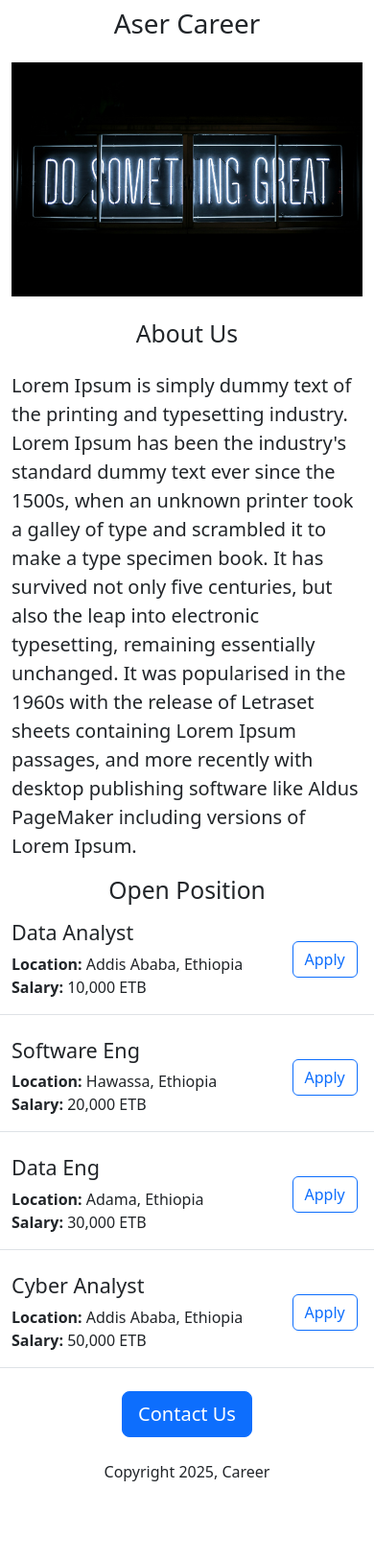
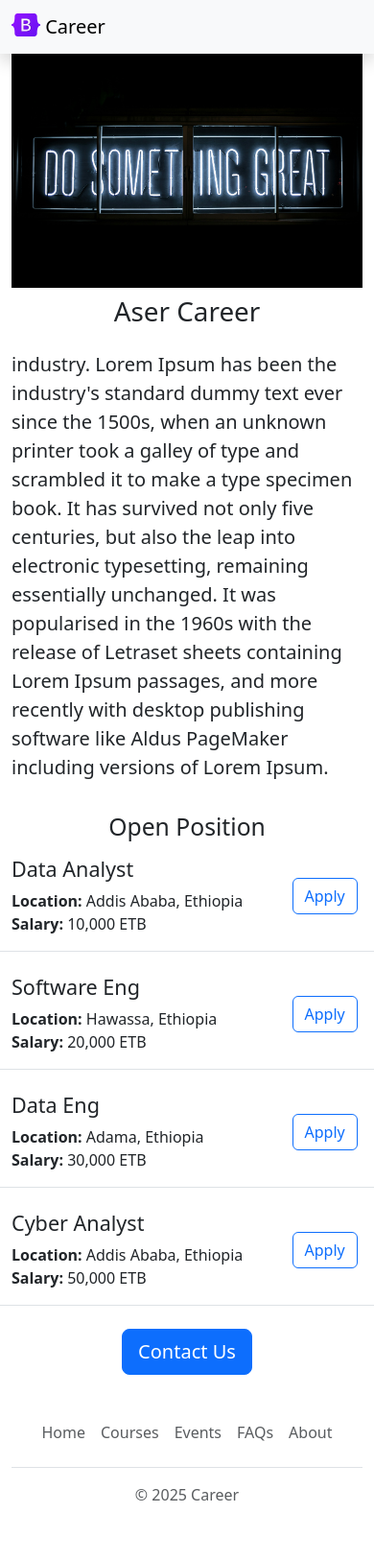
Before and after one commit to b-aser/career-website, a Flask app: page / in a window 390 px wide. Shown: the whole page at 96% size. Before the commit the page ends 1544 px from the top, so only its background shows below. Run offline with Flask 3, Linux system fonts and the light colour scheme.

Commit message:
functionality and usabolity

```diff
--- /dev/null
+++ b/templates/footer.html
@@ -0,0 +1,12 @@
+<div class="container">
+    <footer class="py-3 my-4">
+      <ul class="nav justify-content-center border-bottom pb-3 mb-3">
+        <li class="nav-item"><a href="#" class="nav-link px-2 text-body-secondary">Home</a></li>
+        <li class="nav-item"><a href="#" class="nav-link px-2 text-body-secondary">Courses</a></li>
+        <li class="nav-item"><a href="#" class="nav-link px-2 text-body-secondary">Events</a></li>
+        <li class="nav-item"><a href="#" class="nav-link px-2 text-body-secondary">FAQs</a></li>
+        <li class="nav-item"><a href="#" class="nav-link px-2 text-body-secondary">About</a></li>
+      </ul>
+      <p class="text-center text-body-secondary">&copy; 2025 Career</p>
+    </footer>
+  </div>
--- a/templates/home.html
+++ b/templates/home.html
@@ -18,8 +18,9 @@
     ></script>
   </head>
   <body>
+    {% include 'nav.html' %}
+
     <div class="container">
-      <h1 class="text-center mt-2 mb-4">{{company_name}} Career</h1>
       <img
         class="img-fluid"
         id="banner"
@@ -28,27 +29,32 @@
         height="320"
         alt=""
       />
-      <h2 class="text-center mt-4 mb-4">About Us</h2>
-      <p class="lead">
-        Lorem Ipsum is simply dummy text of the printing and typesetting
-        industry. Lorem Ipsum has been the industry's standard dummy text ever
-        since the 1500s, when an unknown printer took a galley of type and
-        scrambled it to make a type specimen book. It has survived not only five
-        centuries, but also the leap into electronic typesetting, remaining
-        essentially unchanged. It was popularised in the 1960s with the release
-        of Letraset sheets containing Lorem Ipsum passages, and more recently
-        with desktop publishing software like Aldus PageMaker including versions
-        of Lorem Ipsum.
-      </p>
+      <h1 class="text-center mt-2 mb-4">{{company_name}} Career</h1>
+      <div class="row" style="margin-bottom:16px">
+      <div class="col-md-6">
+        <p class="lead">
+          industry. Lorem Ipsum has been the industry's standard dummy text ever
+          since the 1500s, when an unknown printer took a galley of type and
+          scrambled it to make a type specimen book. It has survived not only
+          five centuries, but also the leap into electronic typesetting,
+          remaining essentially unchanged. It was popularised in the 1960s with
+          the release of Letraset sheets containing Lorem Ipsum passages, and
+          more recently with desktop publishing software like Aldus PageMaker
+          including versions of Lorem Ipsum.
+        </p>
+      </div>
+
+        <div class="d-none d-md-block col-6">
+          <img src="../static/people.jpg" style="height: 320px" />
+        </div>
+      </div>
+
       <h2 class="text-center">Open Position</h2>
-      <p>
-        {% for job in jobs %}
-          {% include "jobitem.html" %}
-        {% endfor %}</p>
+      <p>{% for job in jobs %} {% include "jobitem.html" %} {% endfor %}</p>
       <div class="text-center">
-        <button class="btn btn-primary btn-lg">Contact Us</button>
-        <p class="mt-4">Copyright 2025, Career</p>
+        <a href="mailto:alemu.aser.tesfaye@gmail.com?subject=Question%20About%20Career&body=My%20question%20is%20%3Cyour%20question%20here%3E" class="btn btn-primary btn-lg">Contact Us</a>
       </div>
     </div>
+    {% include 'footer.html'%}
   </body>
 </html>
--- a/templates/jobitem.html
+++ b/templates/jobitem.html
@@ -15,8 +15,8 @@
     {% endif %}
   </div>
   <div class="col-3">
-    <button type="button" class="btn btn-outline-primary">
+    <a href="mailto:alemu.aser.tesfaye@gmail.com?subject=Application%20for%20{{job['title']}}&body=My%20Name%3A%20%3Cyour%20name%20here%3E%0D%0A%0D%0AMy%20Resume%3A%20%3Cresume%20link%3E%0D%0A%0D%0AMy%20LinkedIn%20link%3A%20%3Clinkedin%20link%3E" type="button" class="btn btn-outline-primary">
         Apply
-    </button>
+    </a>
   </div>
 </div>
--- /dev/null
+++ b/templates/nav.html
@@ -0,0 +1,15 @@
+<nav class="navbar bg-body-tertiary shadow fixed-top">
+  <div class="container-fluid">
+    <a class="navbar-brand" href="#">
+      <img
+        src="../static/bootstrap-logo.svg"
+        alt="Logo"
+        width="30"
+        height="24"
+        class="d-inline-block align-text-top"
+      />
+      Career
+    </a>
+  </div>
+</nav>
+<div style="height:56px"></div>
```
Also changed, not shown: static/bootstrap-logo.svg (added), 1 other file.
